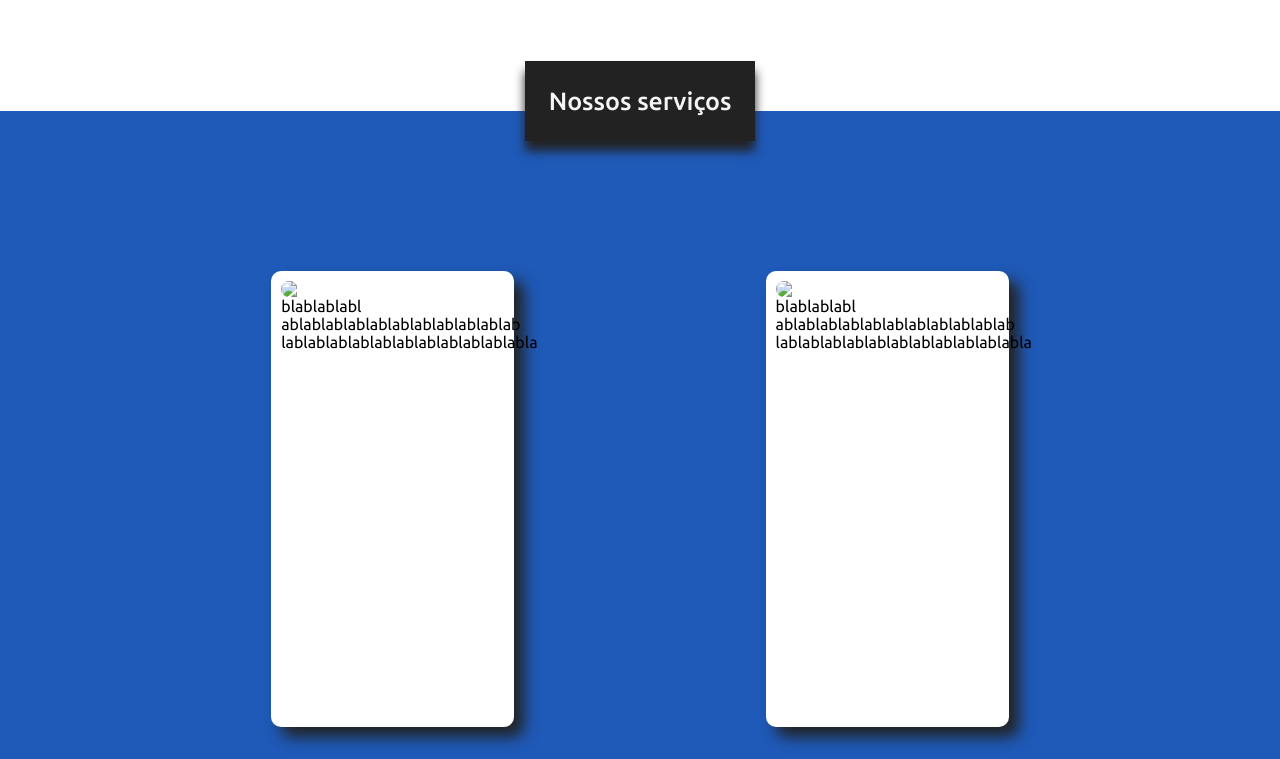
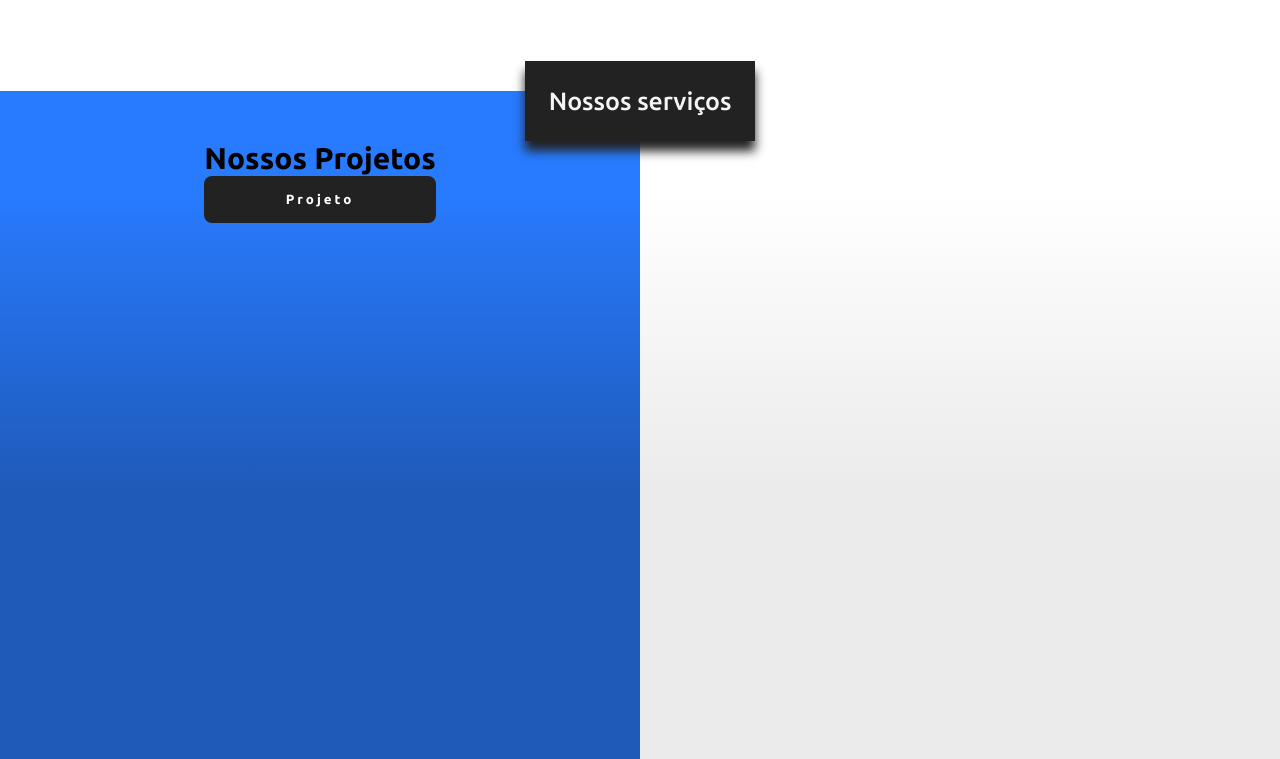
Before and after one commit to ColdTech-Oficial/ColdTech-Sprint3, a plain HTML site: page site/public/index.html in a window 1280 px wide. Shown: the part 1181-1940 px from the top of the page. Drawn offline with Linux system fonts and the light colour scheme; a script that the page names is missing.

Commit message:
alterações na tela index

```diff
--- a/site/public/css/home.css
+++ b/site/public/css/home.css
@@ -238,10 +238,56 @@ transform: translateX(50px);
     font-weight: 300;
     line-height: 1.5;
 }
+
+/*PArte da index projeto */
 .div-servico{
     height: 90vh;
-    background-color: var(--blue2);
+    width: 100%;
+    display: flex;
 }
+.box-servico-left{
+    width: 50vw;
+    height: 100%;
+    background:  linear-gradient( #287bff 100px,  #1f5ab9 50vh);
+    justify-content: center;
+    display: flex;
+
+}
+.left{
+    margin: 50px;
+
+}.left h3{
+    font-size: 30px;
+}.btns button{
+    width: 100%;
+    padding: 16px 0px;
+    border: none;
+    border-radius: 8px;
+    font-weight: 800;
+    letter-spacing: 3px;/* letter-spacing do texto é usada para controlar o espaço em branco entre as letras. */
+    color: var(--white);
+    background:var(--black1);
+    cursor: pointer;
+
+}
+.box-servico-right{
+    width: 50vw;
+    height: 100%;
+    background:  linear-gradient( #ffffff 100px,  #ebebeb 50vh);
+}
+
+
+
+
+
+
+
+
+
+
+
+
+
 .text-servico{
     display: flex;
     justify-content: center;
@@ -309,17 +355,11 @@ transform: translateX(50px);
     justify-content: space-evenly;
 }
 
-.card-box{
-    width: 18vw;
-    height: 50vh;
-    display: flex;
-    flex-direction: column;
 
-}
-.card-box > img{
-    border-radius: 20px;
-    width: 100%;
-}
+
+
+
+
 .box-box{
     width: 19vw;
     height: 57vh;
--- a/site/public/index.html
+++ b/site/public/index.html
@@ -77,30 +77,21 @@
   </div>
 
   <div class="div-servico">
-    <div class="box-servico">
-      <div class="box-box">
-        <div class="card-box">
-          <img src="img/grafico.jpeg" />
-          <div class="txt-grafico">
-            <label>
-              blablablabl ablablablablablablablablablablab
-              lablablablablablablablablablablabla
-            </label>
-          </div>
-        </div>
+    <div class="box-servico-left">
+      <div class="left">
+
+        <h3>Nossos Projetos </h3>
+        <div class="btns">
+
+        <a href="projeto.html"><Button>Projeto</Button></a>
+
       </div>
-      <div class="box-box">
-        <div class="card-box">
-          <img src="img/grafico.jpeg" />
+      </div>
+    </div>
+    <div class="box-servico-right">
+      </div>
 
-          <div class="txt-grafico">
-            <label>
-              blablablabl ablablablablablablablablablablab
-              lablablablablablablablablablablabla
-            </label>
-          </div>
-        </div>
-      </div>
+
     </div>
 
   </div>
```
Also changed, not shown: site/public/projeto.html (+0 -85 lines).
